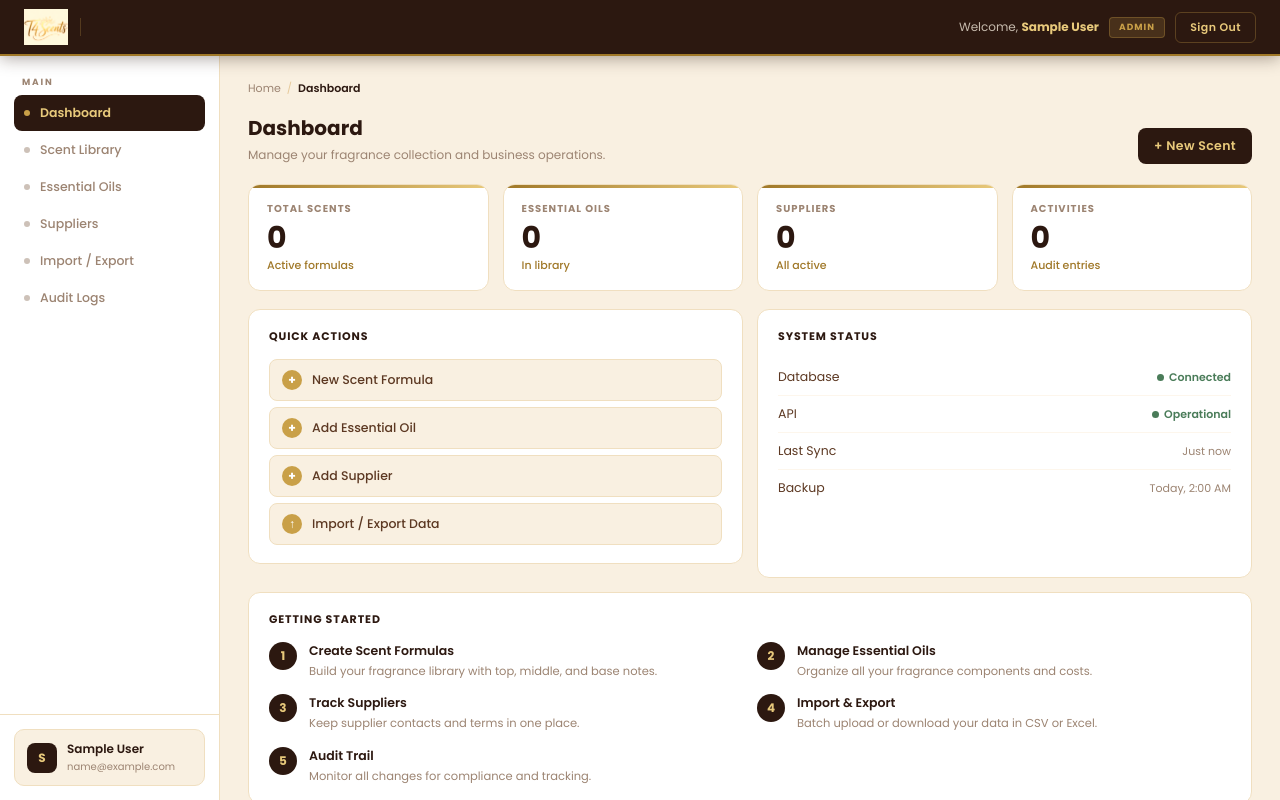
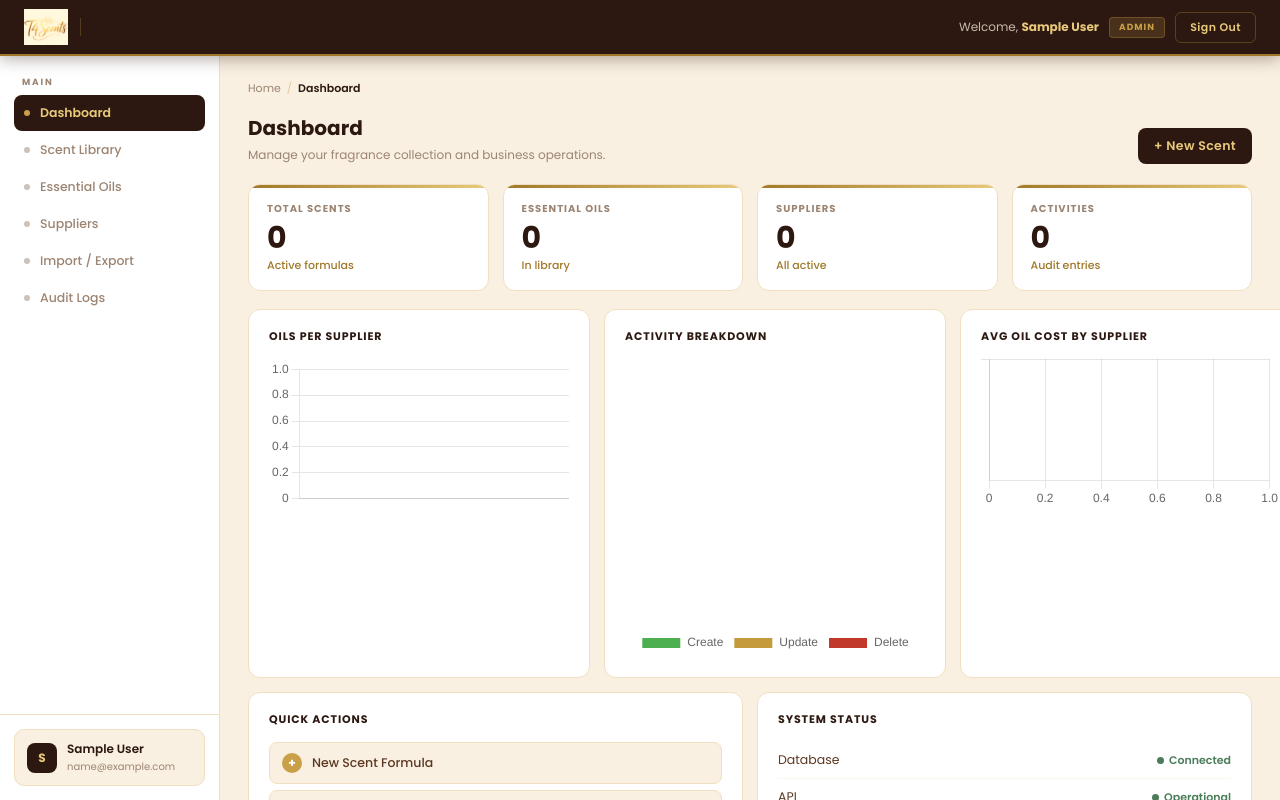
Before and after one commit to tovo1011/Group18-CIS4375, a Vue app in the folder frontend/: page /dashboard in a window 1280 px wide. Built offline with nearby package versions, Linux system fonts and the light colour scheme; no server answers; sample sign-in values are in the browser's storage; a web font is replaced by a local one.

Commit message:
added charts

```diff
--- a/frontend/package.json
+++ b/frontend/package.json
@@ -10,9 +10,11 @@
   },
   "dependencies": {
     "axios": "^1.4.0",
+    "chart.js": "^4.5.1",
     "papaparse": "^5.5.3",
     "pinia": "^2.1.4",
     "vue": "^3.3.4",
+    "vue-chartjs": "^5.3.3",
     "vue-router": "^4.2.4",
     "xlsx": "^0.18.5"
   },
--- a/frontend/src/views/DashboardHome.vue
+++ b/frontend/src/views/DashboardHome.vue
@@ -37,6 +37,22 @@
         <p class="st-label">Activities</p>
         <p class="st-val">{{ recentActivities }}</p>
         <p class="st-delta">Audit entries</p>
+      </div>
+    </div>
+
+    <!-- Charts Row -->
+    <div class="charts-row">
+      <div class="chart-card">
+        <h3 class="chart-title">Oils per Supplier</h3>
+        <Bar :data="oilsPerSupplierData" :options="barOptions" />
+      </div>
+      <div class="chart-card">
+        <h3 class="chart-title">Activity Breakdown</h3>
+        <Doughnut :data="auditActionData" :options="donutOptions" />
+      </div>
+      <div class="chart-card">
+        <h3 class="chart-title">Avg Oil Cost by Supplier</h3>
+        <Bar :data="avgCostData" :options="horizontalBarOptions" />
       </div>
     </div>
 
@@ -130,13 +146,20 @@
 </template>
 
 <script setup>
-import { computed } from 'vue'
+import { computed, onMounted } from 'vue'
 import { useRouter } from 'vue-router'
+import { Bar, Doughnut } from 'vue-chartjs'
+import {
+  Chart as ChartJS, Title, Tooltip, Legend,
+  BarElement, ArcElement, CategoryScale, LinearScale
+} from 'chart.js'
 import { useAuthStore } from '../stores/auth'
 import { useScentStore } from '../stores/scents'
 import { useEssentialOilStore } from '../stores/essential-oils'
 import { useSupplierStore } from '../stores/suppliers'
 import { useAuditStore } from '../stores/audit'
+
+ChartJS.register(Title, Tooltip, Legend, BarElement, ArcElement, CategoryScale, LinearScale)
 
 const router = useRouter()
 const authStore = useAuthStore()
@@ -145,12 +168,70 @@ const essentialOilStore = useEssentialOilStore()
 const supplierStore = useSupplierStore()
 const auditStore = useAuditStore()
 
+onMounted(async () => {
+  if (!scentStore.scents.length) await scentStore.fetchScents()
+  if (!essentialOilStore.oils.length) await essentialOilStore.fetchOils()
+  if (!supplierStore.suppliers.length) await supplierStore.fetchSuppliers()
+  if (!auditStore.auditLogs.length) await auditStore.fetchAuditLogs()
+})
+
 const totalScents = computed(() => scentStore.scents.filter(s => !s.archivedAt).length)
 const totalIngredients = computed(() => essentialOilStore.oils.length)
 const totalSuppliers = computed(() => supplierStore.suppliers.length)
 const recentActivities = computed(() => auditStore.auditLogs.length)
 const canEdit = computed(() => ['admin', 'manager'].includes(authStore.user?.role))
 const isAdmin = computed(() => authStore.user?.role === 'admin')
+
+// Chart 1: oils per supplier
+const oilsPerSupplierData = computed(() => {
+  const counts = {}
+  essentialOilStore.oils.forEach(o => {
+    const key = o.supplierName || 'Unknown'
+    counts[key] = (counts[key] || 0) + 1
+  })
+  return {
+    labels: Object.keys(counts),
+    datasets: [{ label: 'Oils', data: Object.values(counts), backgroundColor: '#8B6B4A' }]
+  }
+})
+
+// Chart 2: audit log action breakdown
+const auditActionData = computed(() => {
+  const counts = { CREATE: 0, UPDATE: 0, DELETE: 0 }
+  auditStore.auditLogs.forEach(l => {
+    if (counts[l.action] !== undefined) counts[l.action]++
+  })
+  return {
+    labels: ['Create', 'Update', 'Delete'],
+    datasets: [{
+      data: Object.values(counts),
+      backgroundColor: ['#4caf50', '#C49A3C', '#c0392b']
+    }]
+  }
+})
+
+// Chart 3: average unit cost per supplier
+const avgCostData = computed(() => {
+  const totals = {}, counts2 = {}
+  essentialOilStore.oils.forEach(o => {
+    const key = o.supplierName || 'Unknown'
+    totals[key] = (totals[key] || 0) + (o.unitCost || 0)
+    counts2[key] = (counts2[key] || 0) + 1
+  })
+  const labels = Object.keys(totals)
+  return {
+    labels,
+    datasets: [{
+      label: 'Avg Cost ($)',
+      data: labels.map(l => +(totals[l] / counts2[l]).toFixed(2)),
+      backgroundColor: '#5C4A3A'
+    }]
+  }
+})
+
+const barOptions = { responsive: true, plugins: { legend: { display: false } } }
+const horizontalBarOptions = { indexAxis: 'y', responsive: true, plugins: { legend: { display: false } } }
+const donutOptions = { responsive: true, plugins: { legend: { position: 'bottom' } } }
 </script>
 
 <style scoped>
@@ -186,6 +267,19 @@ const isAdmin = computed(() => authStore.user?.role === 'admin')
 .st-label { font-size: 10px; font-weight: 700; color: var(--brown-lt); letter-spacing: 0.10em; text-transform: uppercase; margin: 0 0 6px; }
 .st-val { font-size: 30px; font-weight: 700; color: var(--brown); line-height: 1; margin: 0 0 4px; }
 .st-delta { font-size: 11px; color: var(--gold-dk); font-weight: 500; margin: 0; }
+
+/* Charts row */
+.charts-row {
+  display: grid; grid-template-columns: repeat(3, 1fr); gap: 14px; margin-bottom: 14px;
+}
+.chart-card {
+  background: var(--white); border-radius: 12px; padding: 18px 20px;
+  border: 1px solid var(--cream-mid);
+}
+.chart-title {
+  font-size: 11px; font-weight: 700; color: var(--brown);
+  letter-spacing: 0.08em; text-transform: uppercase; margin: 0 0 14px;
+}
 
 /* Cards row */
 .cards-row { display: grid; grid-template-columns: 1fr 1fr; gap: 14px; margin-bottom: 14px; }
@@ -243,6 +337,7 @@ const isAdmin = computed(() => authStore.user?.role === 'admin')
 
 @media (max-width: 900px) {
   .stats-row { grid-template-columns: repeat(2, 1fr); }
+  .charts-row { grid-template-columns: 1fr; }
   .cards-row { grid-template-columns: 1fr; }
   .steps-grid { grid-template-columns: 1fr; }
 }
```
Also changed, not shown: 1 other file (tests, documents, lock files or other folders).
